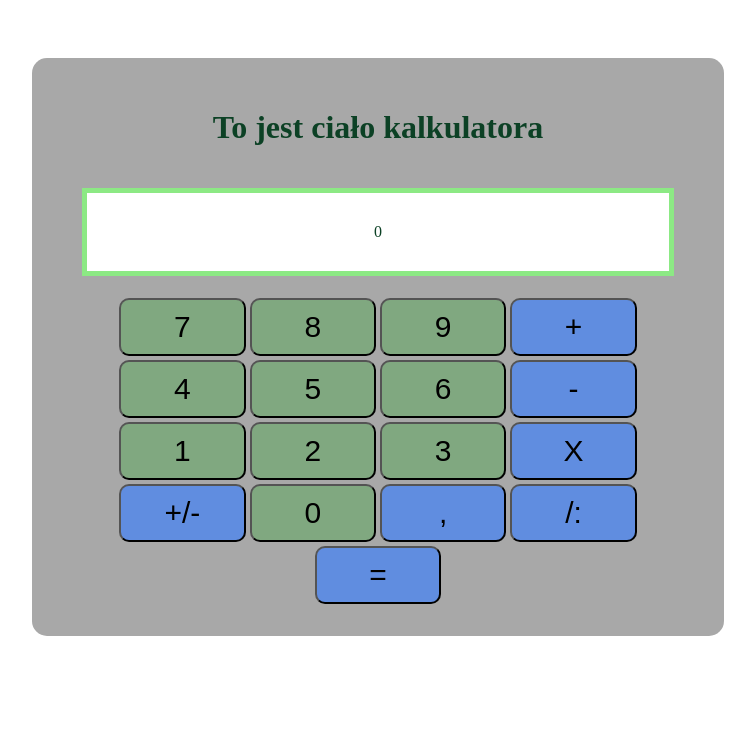
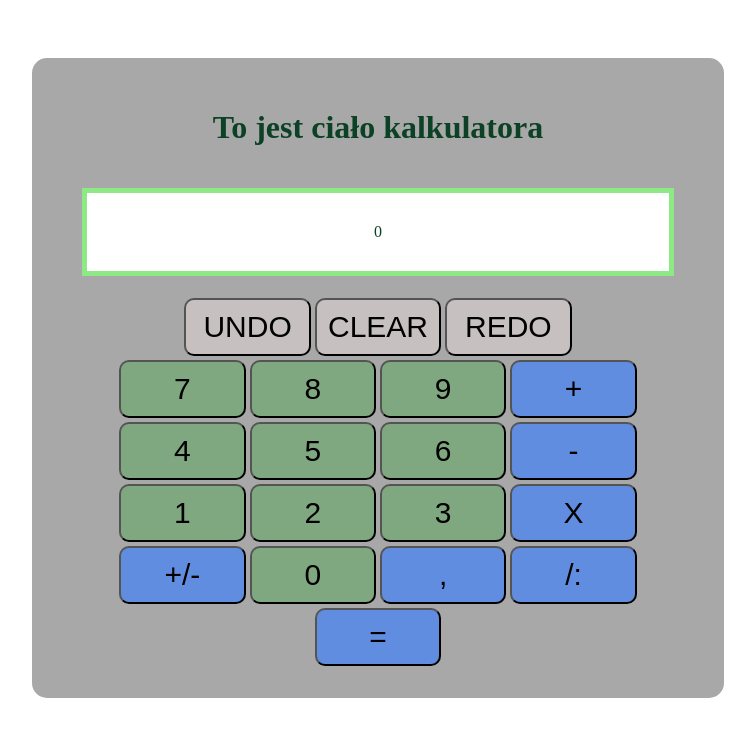
Before and after one commit to PGajewska08/Calculator, a React (Create React App) app: page / in a window 1280 px wide. Shown: the top 736 px of the page, without its empty margins (262-1017 px from the left). Built offline with nearby package versions, Linux system fonts and the light colour scheme.

Commit message:
Add clear action

```diff
--- a/src/Components/Button/Button.module.scss
+++ b/src/Components/Button/Button.module.scss
@@ -13,3 +13,7 @@
 .operator {
     background-color: rgb(96, 141, 224);
 }
+
+.action {
+    background-color: rgb(199, 192, 192);
+}
--- a/src/Components/Keyboard/Keyboard.js
+++ b/src/Components/Keyboard/Keyboard.js
@@ -2,20 +2,33 @@ import Button from '../Button/Button';
 import styles from './Keyboard.module.scss';
 import buttonStyles from '../Button/Button.module.scss';
 import { useDispatch, useSelector } from 'react-redux';
-import { inputDigit } from '../../Redux/calculatorSlice';
+import { inputDigit, clear } from '../../Redux/calculatorSlice';
 import userEvent from '@testing-library/user-event';
 import { useEffect } from 'react';
 
 const Keyboard = () => {
     const currentNumber = useSelector( (state) => state.calculator.currentInput );
+
     useEffect(( )=> {
             console.log("Kliknięto ", currentNumber);
         }, [currentNumber]);
+
     const dispatch = useDispatch();
+
     const handleClickNumber = (number) => {
         dispatch(inputDigit(number));
     }
+
+    const handleClear = () => {
+        dispatch(clear());
+    }
+
     return <div className={styles.container}>
+        <div>
+            <Button className={buttonStyles.action} onClick={() => handleClickNumber(7)}>UNDO</Button>
+            <Button className={buttonStyles.action} onClick={() => handleClear()}>CLEAR</Button>
+            <Button className={buttonStyles.action} onClick={() => handleClickNumber(9)}>REDO</Button>
+        </div>
         <div>
             <Button className={buttonStyles.number} onClick={() => handleClickNumber(7)}>7</Button>
             <Button className={buttonStyles.number} onClick={() => handleClickNumber(8)}>8</Button>
--- a/src/Redux/calculatorSlice.js
+++ b/src/Redux/calculatorSlice.js
@@ -37,7 +37,7 @@ export const calculatorSlice = createSlice ( {
         },
 
         clear: (state) => {    // wyczyść
-
+            state.currentInput = "0";
         },
 
         undo: (state) => {    // cofnij
```
